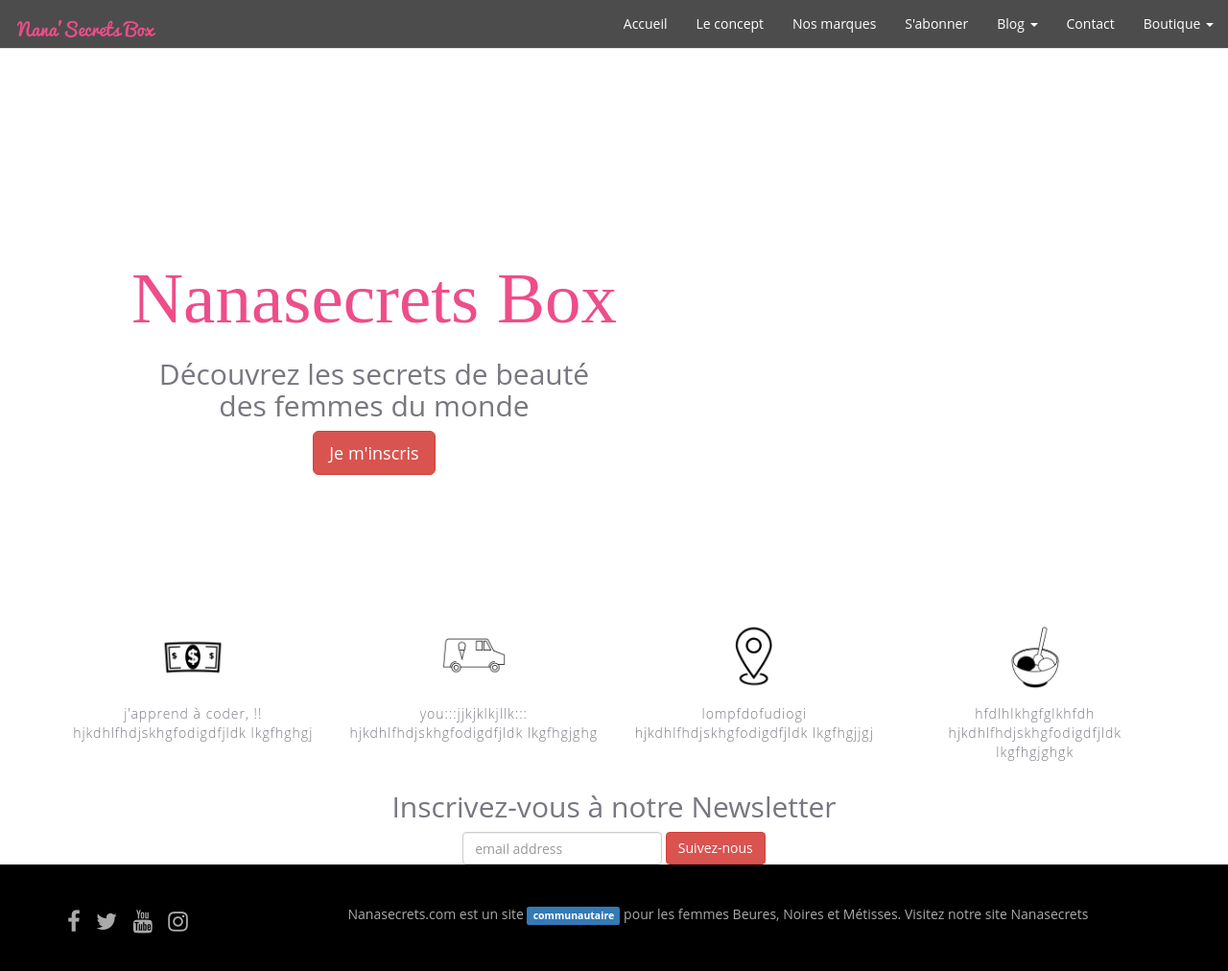
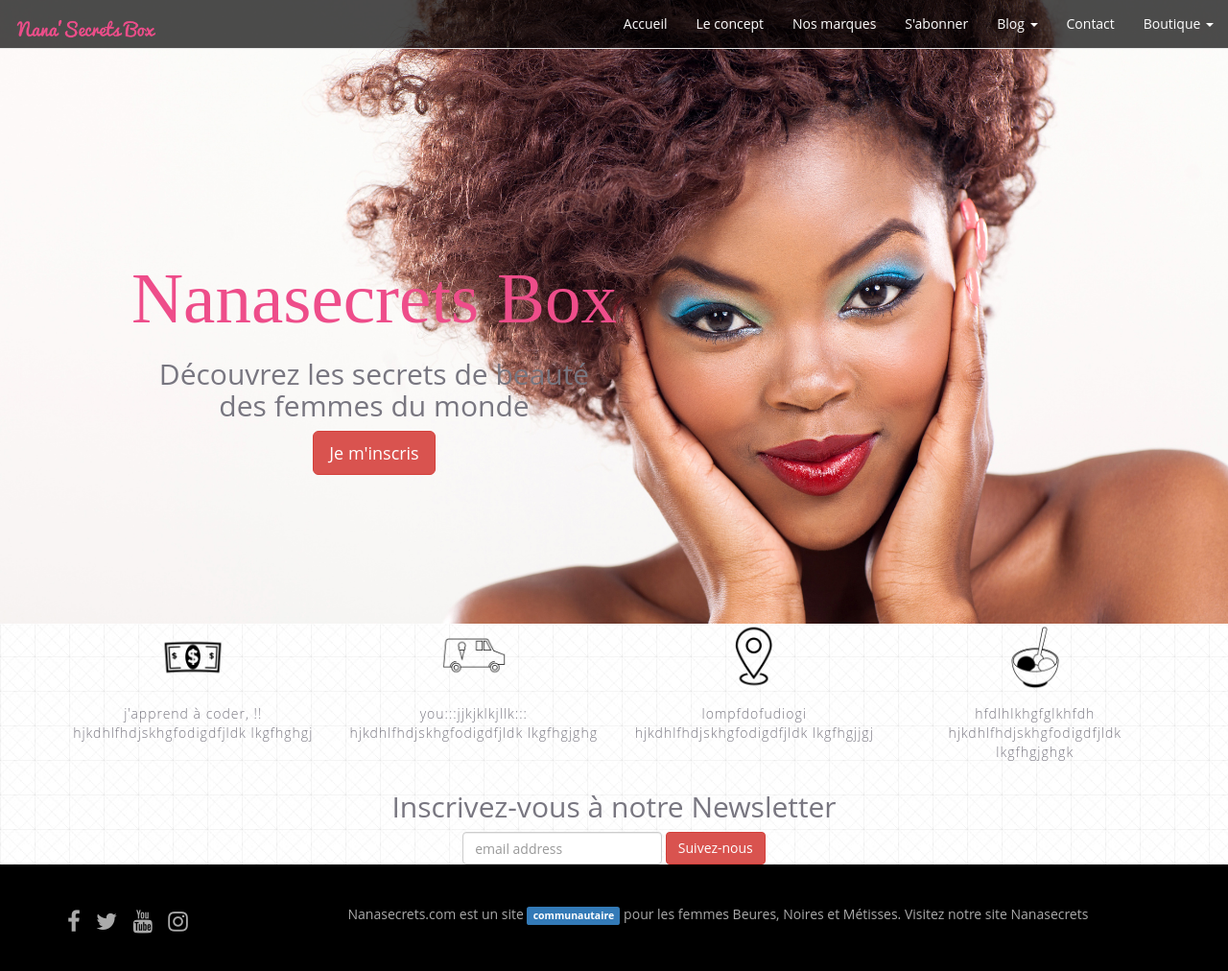
Before and after one commit to cdiomande78/jekyll-nanasecrets, a Jekyll site: the page built from index.html, in a window 1280 px wide and 1029 px high. Shown: the top 1012 px of the window at 96% size. Built offline with Jekyll 4.4.1, drawn with Linux system fonts in a browser that asks for light colours; nearby versions of some CDN libraries; Markdown is read by kramdown in place of the engine named in the settings.

Commit message:
CSS modifié 3

```diff
--- a/css/style.css
+++ b/css/style.css
@@ -1,7 +1,7 @@
 body {
 	color:#787680;
 	font-family: Open Sans;
-	background-image: {{ site.baseurl }}/images/grid.jpg;
+	background-image: url(/images/grid.jpg);
 }
 h1 {
 	color: #ee4d8a;
@@ -39,7 +39,7 @@
 }
 
 #wrapper {
-	background-image: {{ site.baseurl }}/images/background.jpg;
+	background-image: url(/images/background.jpg);
 	height: 650px;
 	background-size: cover;
 	text-align: center;
```
